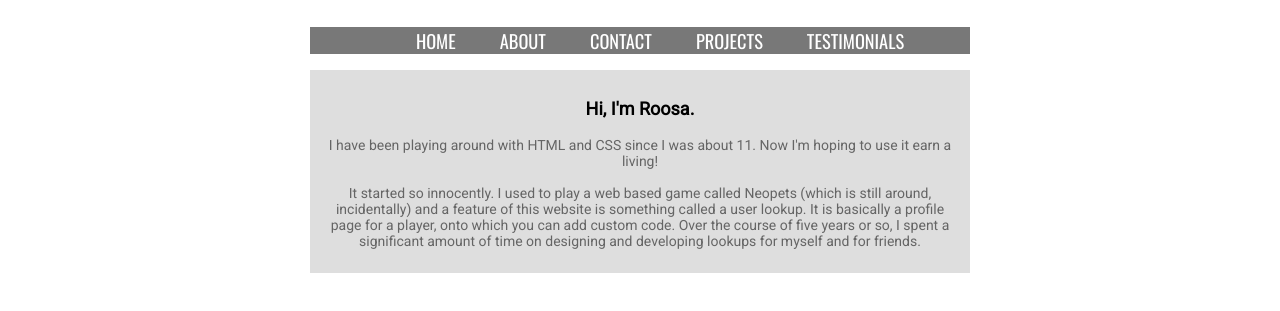
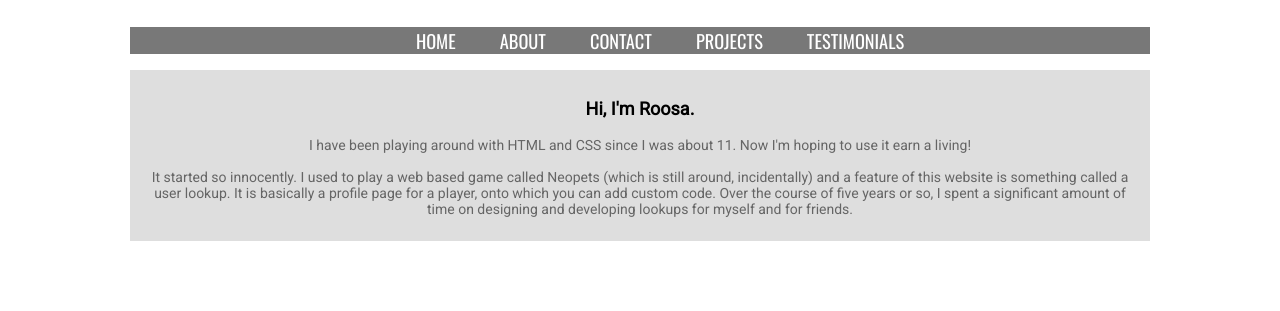
Before and after one commit to roosanna/roosanna.github.io, a plain HTML site: page index.html in a window 1280 px wide. Shown: the part 91-402 px from the top of the page. Drawn offline with nearby package versions, Linux system fonts and the light colour scheme.

Commit message:
Update style.css

```diff
--- a/style.css
+++ b/style.css
@@ -3,7 +3,7 @@
         padding:0;
       }
       .text {
-        width:50%;
+        width:1000px;
         background:#dedede;
         padding:10px;
       }
@@ -29,9 +29,9 @@
         background-color:#fefe23;
       }
       .nav{
-        width:50%;
+        width:1000px;
         background:#787878;
-        padding:0 10px 0 10px;
+        padding:0 10px;
       }
       .nav ul{
         list-style:none;
@@ -39,7 +39,7 @@
       .nav ul li{
         color:#fff;
         display:inline;
-        padding:0 20px 0 20px;
+        padding:0 20px;
         text-transform:uppercase;
         font-family: 'Oswald';
         font-size:115%;
```
